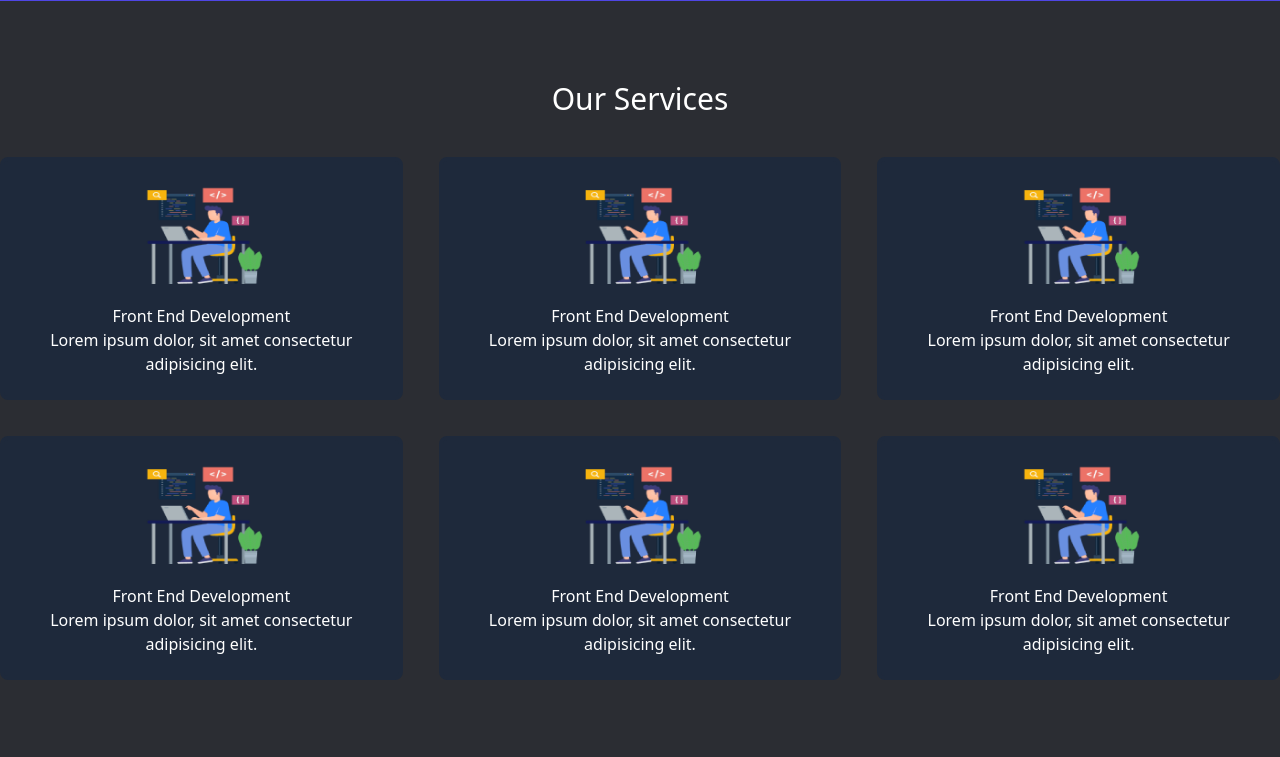
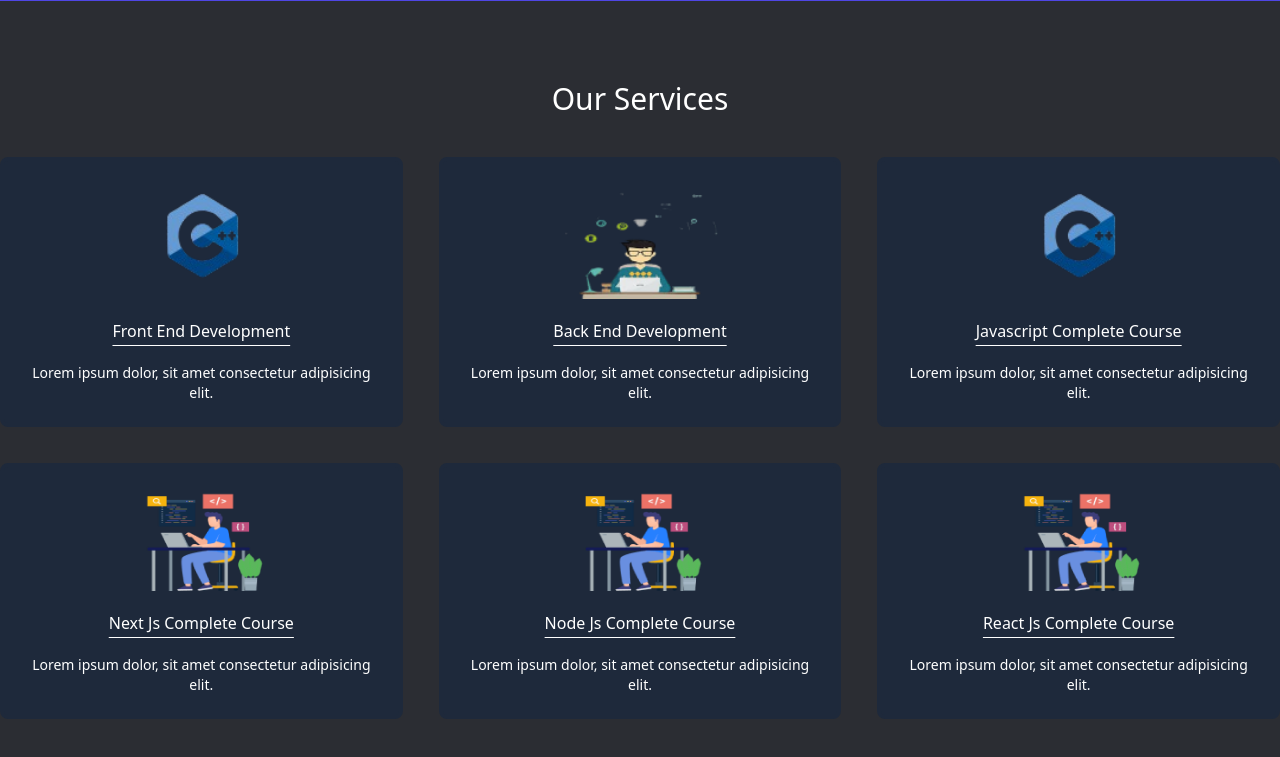
Before and after one commit to Habiba-007/tailwind-project, a website built with Vite: page index.html in a window 1280 px wide. Shown: the part 703-1460 px from the top of the page. Before the commit the page ends 1407 px from the top, so only its background shows below. Built offline with nearby package versions, Linux system fonts and the light colour scheme.

Commit message:
section-1 full modifyed

```diff
--- a/index.html
+++ b/index.html
@@ -12,7 +12,7 @@
 <body class="bg-[#2B2D33]">
 
   <!--=> This is the navigation bar => -->
-  <nav class=" bg-[#2B2D33] shadow-xl  ">
+  <nav class=" bg-[#2B2D33] shadow-xl sticky top-0 z-10 ">
     <!-- paren-div  -->
     <div class="container mx-auto  ">
       <!-- chile-div  -->
@@ -57,50 +57,56 @@
 
 <!-- THis is the main section->  -->
   <main class="container mx-auto">
-      <section>
-        <h1 class="text-white text-center mt-20 mb-10 text-0 sm:text-xl md:text-2xl lg:text-3xl">Our Services</h1>
+    <!-- section-one(1) -->
+      <section class="my-20">
+        <h1 class="text-white text-center  mb-10 text-0 sm:text-xl md:text-2xl lg:text-3xl">Our Services</h1>
 
         <!-- parent -div  -->
          <div class="grid md:grid-cols-2 lg:grid-cols-3 gap-9">
 
             <div class="text-center bg-slate-800 border-4 border-slate-800 hover:border-indigo-800 rounded-lg p-5">
-                <img class="w-1/2 mx-auto" src="/iamge/image-1.png" alt="">
-                <h4 class="text-white mt-5">Front End Development</h4>
-                <p class="text-white">Lorem ipsum dolor, sit amet consectetur adipisicing elit.</p>
+                <img class="w-1/2 mx-auto" src="/iamge/other-image.png" alt="">
+                <h4 class="text-white my-5 underline underline-offset-8">Front End Development</h4>
+                <p class="text-white text-sm">Lorem ipsum dolor, sit amet consectetur adipisicing elit.</p>
+            </div>
+
+            <div class="text-center bg-slate-800 border-4 border-slate-800 hover:border-indigo-800 rounded-lg p-5">
+                <img class="w-1/2 mx-auto" src="/iamge/other-image (1).png" alt="">
+                <h4 class="text-white my-5 underline underline-offset-8">Back End Development</h4>
+                <p class="text-white text-sm">Lorem ipsum dolor, sit amet consectetur adipisicing elit.</p>
+            </div>
+
+            <div class="text-center bg-slate-800 border-4 border-slate-800 hover:border-indigo-800 rounded-lg p-5">
+                <img class="w-1/2 mx-auto" src="/iamge/other-image.png" alt="">
+                <h4 class="text-white my-5 underline underline-offset-8">Javascript Complete Course</h4>
+                <p class="text-white text-sm">Lorem ipsum dolor, sit amet consectetur adipisicing elit.</p>
             </div>
 
             <div class="text-center bg-slate-800 border-4 border-slate-800 hover:border-indigo-800 rounded-lg p-5">
                 <img class="w-1/2 mx-auto" src="/iamge/image-1.png" alt="">
-                <h4 class="text-white mt-5">Front End Development</h4>
-                <p class="text-white">Lorem ipsum dolor, sit amet consectetur adipisicing elit.</p>
+                <h4 class="text-white my-5 underline underline-offset-8">Next Js Complete Course</h4>
+                <p class="text-white text-sm">Lorem ipsum dolor, sit amet consectetur adipisicing elit.</p>
             </div>
 
             <div class="text-center bg-slate-800 border-4 border-slate-800 hover:border-indigo-800 rounded-lg p-5">
                 <img class="w-1/2 mx-auto" src="/iamge/image-1.png" alt="">
-                <h4 class="text-white mt-5">Front End Development</h4>
-                <p class="text-white">Lorem ipsum dolor, sit amet consectetur adipisicing elit.</p>
+                <h4 class="text-white my-5 underline underline-offset-8">Node Js Complete Course</h4>
+                <p class="text-white text-sm">Lorem ipsum dolor, sit amet consectetur adipisicing elit.</p>
             </div>
 
             <div class="text-center bg-slate-800 border-4 border-slate-800 hover:border-indigo-800 rounded-lg p-5">
                 <img class="w-1/2 mx-auto" src="/iamge/image-1.png" alt="">
-                <h4 class="text-white mt-5">Front End Development</h4>
-                <p class="text-white">Lorem ipsum dolor, sit amet consectetur adipisicing elit.</p>
-            </div>
-
-            <div class="text-center bg-slate-800 border-4 border-slate-800 hover:border-indigo-800 rounded-lg p-5">
-                <img class="w-1/2 mx-auto" src="/iamge/image-1.png" alt="">
-                <h4 class="text-white mt-5">Front End Development</h4>
-                <p class="text-white">Lorem ipsum dolor, sit amet consectetur adipisicing elit.</p>
-            </div>
-
-            <div class="text-center bg-slate-800 border-4 border-slate-800 hover:border-indigo-800 rounded-lg p-5">
-                <img class="w-1/2 mx-auto" src="/iamge/image-1.png" alt="">
-                <h4 class="text-white mt-5">Front End Development</h4>
-                <p class="text-white">Lorem ipsum dolor, sit amet consectetur adipisicing elit.</p>
+                <h4 class="text-white my-5 underline underline-offset-8">React Js Complete Course</h4>
+                <p class="text-white text-sm">Lorem ipsum dolor, sit amet consectetur adipisicing elit.</p>
             </div>
 
          </div>
-      </section><br>
+      </section>
+
+      <!-- section-two(2) -->
+       <section>
+
+       </section>
   </main>
 
 
```
Also changed, not shown: iamge/image-another.png (deleted), iamge/modify-image.png (added), iamge/other-image (1).png (added), iamge/other-image.png (added).
